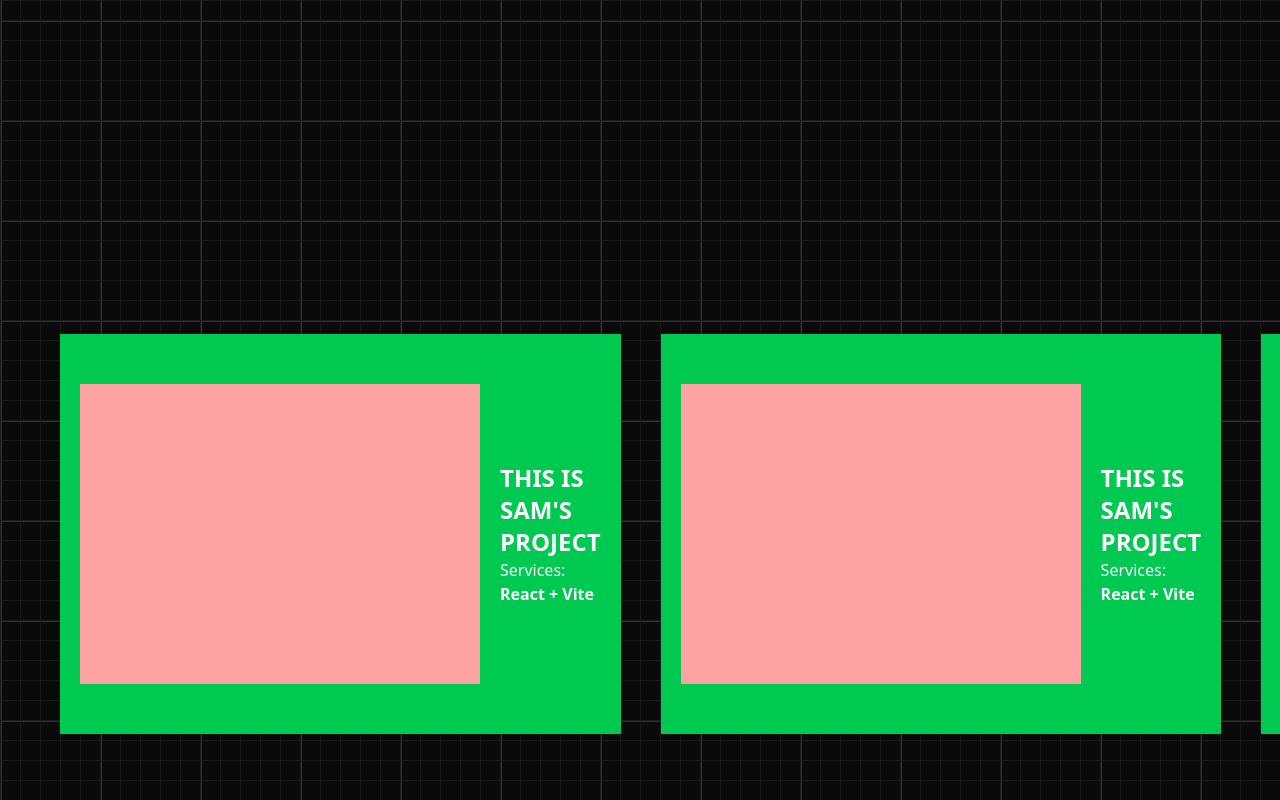
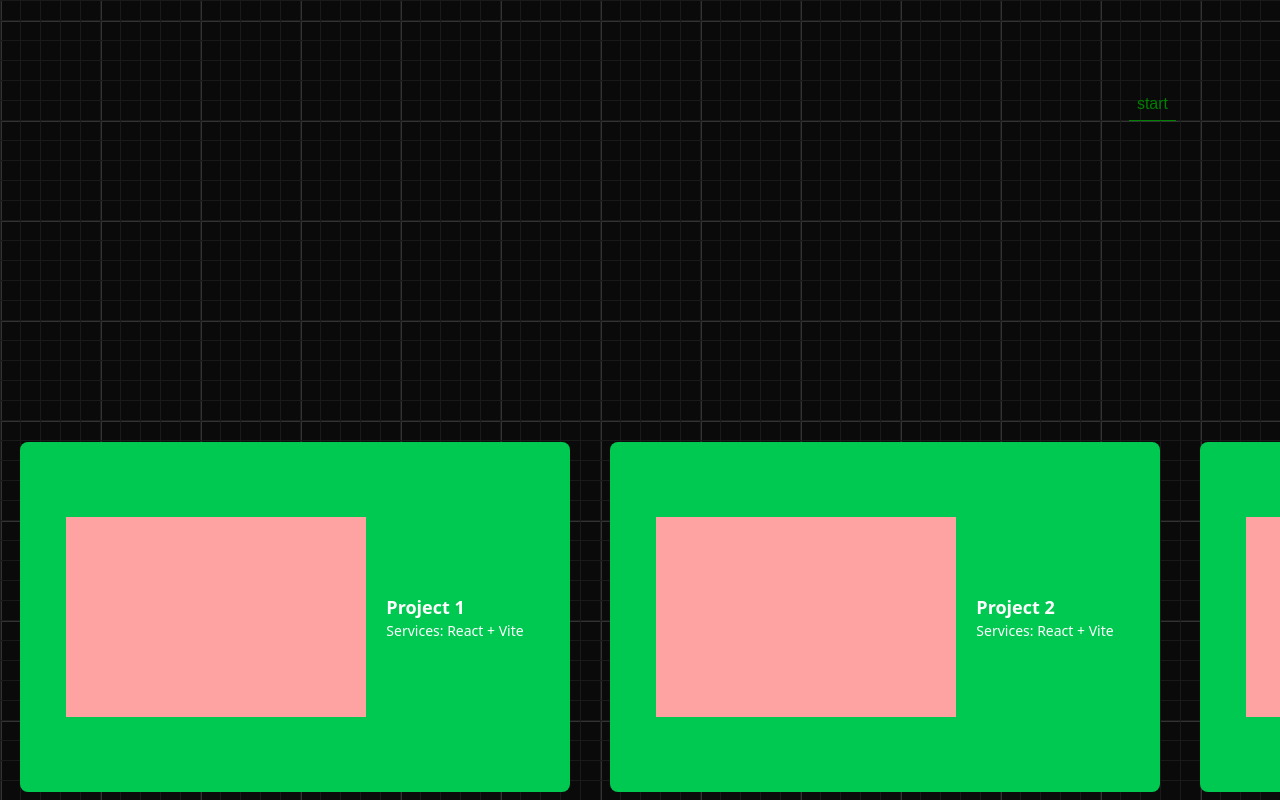
Before and after one commit to SamMegh/Portfolio-Web, a React (Vite) app: page / in a window 1280 px wide. Shown: the part 680-1480 px from the top of the page. Built offline with nearby package versions, Linux system fonts and the light colour scheme.

Commit message:
project horizontal scroll is added

```diff
--- a/src/components/projecttab.jsx
+++ b/src/components/projecttab.jsx
@@ -3,146 +3,108 @@ import { useEffect } from "react";
 import { ScrollTrigger } from "gsap/ScrollTrigger";
 
 gsap.registerPlugin(ScrollTrigger);
-const horiz = document.querySelector("#AllProjects");
 
 export default function ProjectTab() {
+  // All project details in a single variable
+  const projects = [
+    {
+      name: "Project 1",
+      services: "React + Vite",
+      color: "bg-red-300",
+    },
+    {
+      name: "Project 2",
+      services: "React + Vite",
+      color: "bg-red-300",
+    },
+    {
+      name: "Project 3",
+      services: "React + Vite",
+      color: "bg-red-300",
+    },
+    {
+      name: "Project 4",
+      services: "React + Vite",
+      color: "bg-red-300",
+    },
+    {
+      name: "Project 5",
+      services: "React + Vite",
+      color: "bg-red-300",
+    },
+    {
+      name: "Project 6",
+      services: "React + Vite",
+      color: "bg-red-300",
+    },
+    {
+      name: "Project 7",
+      services: "React + Vite",
+      color: "bg-red-300",
+    },
+  ];
+
   useEffect(() => {
-    gsap.timeline({ ease: "power1.easeInOut" }).fromTo(
+    ScrollTrigger.getAll().forEach((st) => st.kill());
+
+    gsap.fromTo(
       ".Project-name",
       { x: -500 },
       {
-        duration: 3.5,
+        duration: 2.5,
         ease: "back.out(2)",
         x: 0,
         scrollTrigger: {
-          trigger: "#pageBlock",
-          scroller: "body",
+          trigger: "#ProjectsSection",
           scrub: 5,
           end: "top 40%",
         },
       }
     );
-    gsap.to("#AllProjects .project", {
-      transform: "translateX(-150%)",
+
+    gsap.to("#AllProjects", {
+      xPercent: -600,
+      ease: "none",
       scrollTrigger: {
-        trigger: "#AllProjects",
-        scroller: "body",
+        trigger: "#ProjectsSection",
+        start: "top top",
+        end: "+=4000",
+        scrub: true,
+        pin: true,
+        anticipatePin: 1,
         markers: true,
-        start: "top 0%",
-        end: "top -200%",
-        pin: true,
-        scrub: 2,
       },
     });
   }, []);
+
   return (
     <div>
-      <div className="AllContent">
-        <div id="pageBlock" className=" ml-10 text-[var(--light)]">
-          <p className="Project-name relative text-[8vw] ">Projects</p>
-        </div>
-        <div
-          id="AllProjects "
-          className="AllProjects h-screen m-15 flex flex-row gap-10"
-        >
-          <div className="p-5 project bg-green-500 w-full md:w-[700px] min-h-[250px] max-h-[50vh] flex flex-col md:flex-row items-center justify-center gap-5">
-            {/* Red Box */}
-            <div className="w-[90vw] h-[100vh]  md:w-[400px] md:h-[300px] bg-red-300 max-w-[500px]"></div>
+      <div
+        id="ProjectsSection"
+        className="h-screen flex flex-col justify-center"
+      >
+        <p className="Project-name text-[8vw] font-bold text-white m-5">
+          Projects
+        </p>
 
-            {/* Text */}
-            <div className="flex-1 max-w-[500px] text-white">
-              <h3 className="title font-bold uppercase text-2xl">
-                this is sam's project
-              </h3>
-              <h5 className="font-normal">
-                Services: <span className="font-semibold">React + Vite</span>
-              </h5>
+        <div id="AllProjects" className="flex gap-10 h-full items-center p-5">
+          {projects.map((proj, i) => (
+            <div
+              //  w-[100vw] sm:w-[50vw] lg:w-[30vw] h-[30vh]
+              className="project flex flex-row p-4 items-center justify-center gap-5 bg-green-500 rounded-lg flex-none w-[550px] h-[350px] max-w-full "
+              key={i}
+            >
+              <div
+                className={`red-box w-[300px] h-[200px] ${proj.color}`}
+              ></div>
+              <div className="text text-white max-w-[400px]">
+                <h3 className="title text-lg font-semibold">{proj.name}</h3>
+                <h5 className="text-sm">
+                  Services: <span className="font-medium">{proj.services}</span>
+                </h5>
+              </div>
             </div>
-          </div>
-          <div className="p-5 bg-green-500 project w-full md:w-[700px] min-h-[250px] max-h-[50vh] flex flex-col md:flex-row items-center justify-center gap-5">
-            {/* Red Box */}
-            <div className="w-[90vw] h-[100vh]  md:w-[400px] md:h-[300px] bg-red-300 max-w-[500px]"></div>
-
-            {/* Text */}
-            <div className="flex-1 max-w-[500px] text-white">
-              <h3 className="title font-bold uppercase text-2xl">
-                this is sam's project
-              </h3>
-              <h5 className="font-normal">
-                Services: <span className="font-semibold">React + Vite</span>
-              </h5>
-            </div>
-          </div>
-          <div className="p-5 bg-green-500 project w-full md:w-[700px] min-h-[250px] max-h-[50vh] flex flex-col md:flex-row items-center justify-center gap-5">
-            {/* Red Box */}
-            <div className="w-[90vw] h-[100vh]  md:w-[400px] md:h-[300px] bg-red-300 max-w-[500px]"></div>
-
-            {/* Text */}
-            <div className="flex-1 max-w-[500px] text-white">
-              <h3 className="title font-bold uppercase text-2xl">
-                this is sam's project
-              </h3>
-              <h5 className="font-normal">
-                Services: <span className="font-semibold">React + Vite</span>
-              </h5>
-            </div>
-          </div>
-          <div className="p-5 bg-green-500 project w-full md:w-[700px] min-h-[250px] max-h-[50vh] flex flex-col md:flex-row items-center justify-center gap-5">
-            {/* Red Box */}
-            <div className="w-[90vw] h-[100vh]  md:w-[400px] md:h-[300px] bg-red-300 max-w-[500px]"></div>
-
-            {/* Text */}
-            <div className="flex-1 max-w-[500px] text-white">
-              <h3 className="title font-bold uppercase text-2xl">
-                this is sam's project
-              </h3>
-              <h5 className="font-normal">
-                Services: <span className="font-semibold">React + Vite</span>
-              </h5>
-            </div>
-          </div>
-          <div className="p-5 bg-green-500 project w-full md:w-[700px] min-h-[250px] max-h-[50vh] flex flex-col md:flex-row items-center justify-center gap-5">
-            {/* Red Box */}
-            <div className="w-[90vw] h-[100vh]  md:w-[400px] md:h-[300px] bg-red-300 max-w-[500px]"></div>
-
-            {/* Text */}
-            <div className="flex-1 max-w-[500px] text-white">
-              <h3 className="title font-bold uppercase text-2xl">
-                this is sam's project
-              </h3>
-              <h5 className="font-normal">
-                Services: <span className="font-semibold">React + Vite</span>
-              </h5>
-            </div>
-          </div>
-          <div className="p-5 bg-green-500 project w-full md:w-[700px] min-h-[250px] max-h-[50vh] flex flex-col md:flex-row items-center justify-center gap-5">
-            {/* Red Box */}
-            <div className="w-[90vw] h-[100vh]  md:w-[400px] md:h-[300px] bg-red-300 max-w-[500px]"></div>
-
-            {/* Text */}
-            <div className="flex-1 max-w-[500px] text-white">
-              <h3 className="title font-bold uppercase text-2xl">
-                this is sam's project
-              </h3>
-              <h5 className="font-normal">
-                Services: <span className="font-semibold">React + Vite</span>
-              </h5>
-            </div>
-          </div>
-          <div className="p-5 bg-green-500 project w-full md:w-[700px] min-h-[250px] max-h-[50vh] flex flex-col md:flex-row items-center justify-center gap-5">
-            {/* Red Box */}
-            <div className="w-[90vw] h-[100vh]  md:w-[400px] md:h-[300px] bg-red-300 max-w-[500px]"></div>
-
-            {/* Text */}
-            <div className="flex-1 max-w-[500px] text-white">
-              <h3 className="title font-bold uppercase text-2xl">
-                this is sam's project
-              </h3>
-              <h5 className="font-normal">
-                Services: <span className="font-semibold">React + Vite</span>
-              </h5>
-            </div>
-          </div>
+          ))}
         </div>
       </div>
     </div>
```
